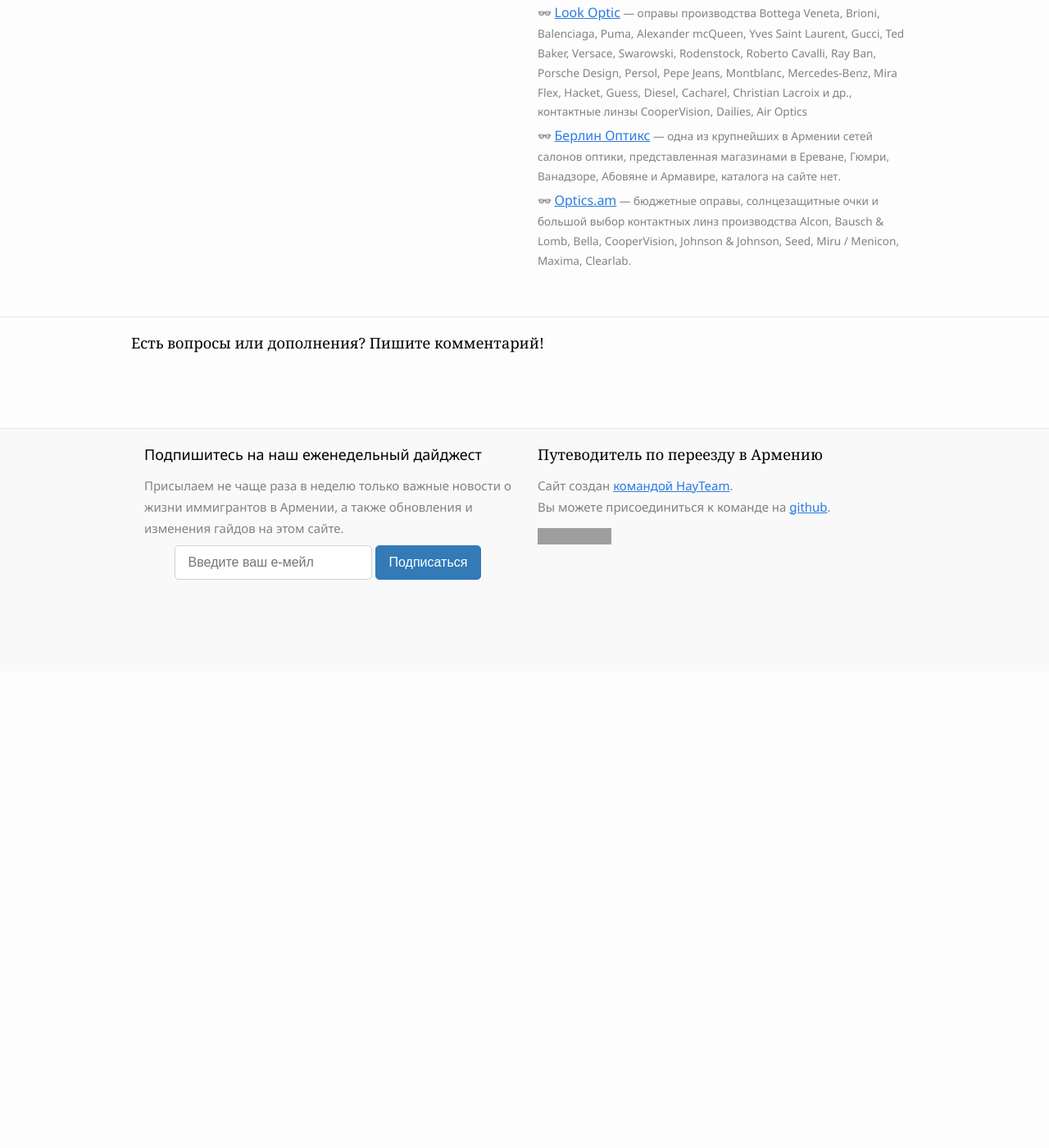
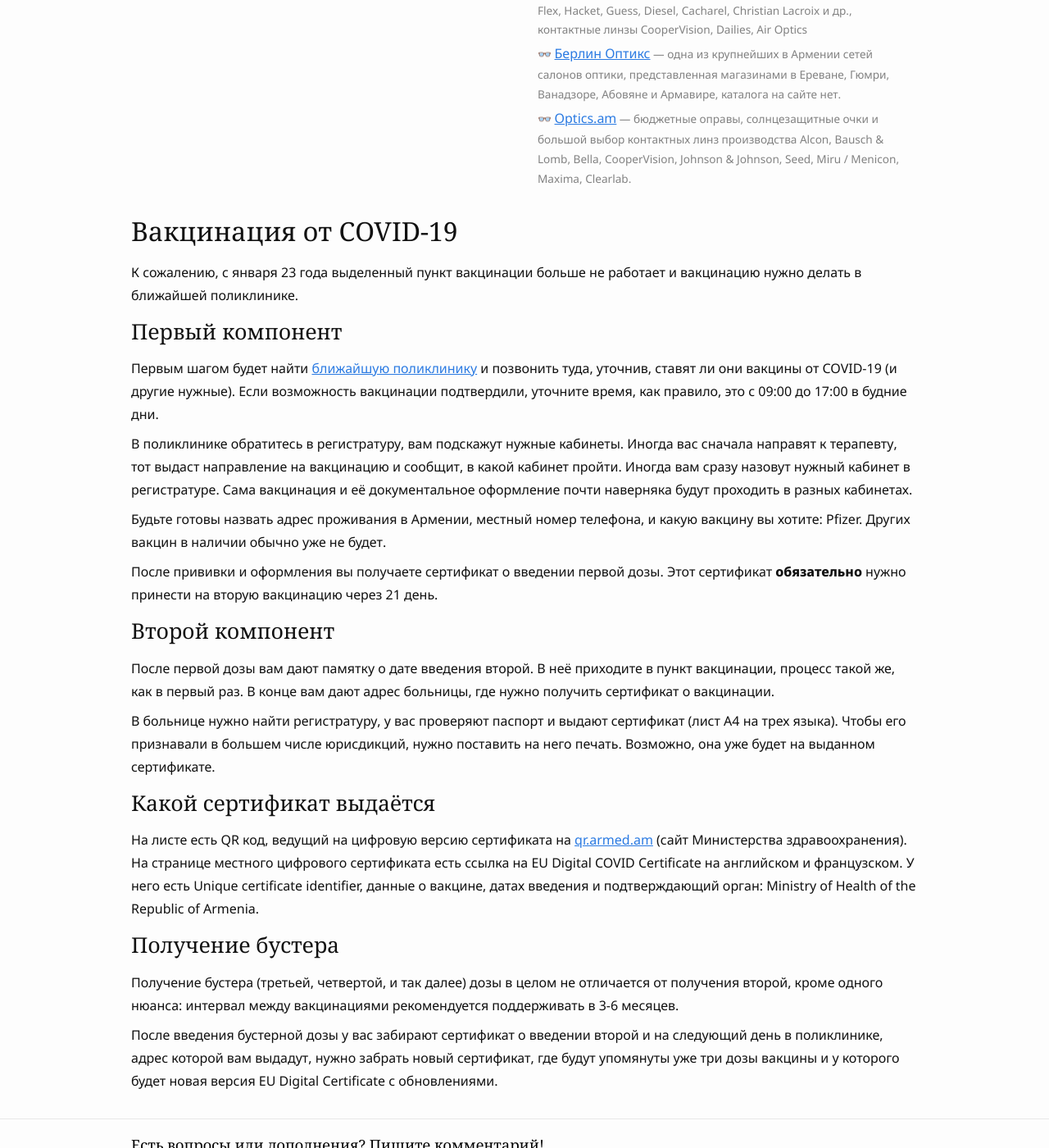
Before and after one commit to haywiki/haywiki.github.io, a Jekyll site: the page built from life/healthcare.md, in a window 1280 px wide and 1400 px high, scrolled down 2978 px. Shown: the whole window at 82% size. Built offline with Jekyll 4.4.1, drawn with Linux system fonts in a browser that asks for light colours; nearby versions of some CDN libraries; a script that is not in the unit is left out; before the commit the page ends 3797 px from its top, so only the background shows below that; some of the changed text lies outside the part shown; grey boxes are pictures that could not be loaded.

Commit message:
информация о вакцинах covid обновлена

```diff
--- a/life/healthcare.md
+++ b/life/healthcare.md
@@ -144,3 +139,35 @@
 
 </div>
 </div>
+
+## Вакцинация от COVID-19
+
+К сожалению, с января 23 года выделенный пункт вакцинации больше не работает и вакцинацию нужно делать в ближайшей поликлинике.
+
+### Первый компонент
+
+Первым шагом будет найти [ближайшую поликлинику](https://www.spyur.am/ru/yellow_pages/yp/430) и позвонить туда, уточнив, ставят ли они вакцины от COVID-19 (и другие нужные). Если возможность вакцинации подтвердили, уточните время, как правило, это с 09:00 до 17:00 в будние дни.
+
+В поликлинике обратитесь в регистратуру, вам подскажут нужные кабинеты. Иногда вас сначала направят к терапевту, тот выдаст направление на вакцинацию и сообщит, в какой кабинет пройти. Иногда вам сразу назовут нужный кабинет в регистратуре. Сама вакцинация и её документальное оформление почти наверняка будут проходить в разных кабинетах.
+
+Будьте готовы назвать адрес проживания в Армении, местный номер телефона, и какую вакцину вы хотите: Pfizer. Других вакцин в наличии обычно уже не будет.
+
+После прививки и оформления вы получаете сертификат о введении первой дозы. Этот сертификат **обязательно** нужно принести на вторую вакцинацию через 21 день.
+
+### Второй компонент
+
+После первой дозы вам дают памятку о дате введения второй. В неё приходите в пункт вакцинации, процесс такой же, как в первый раз.
+В конце вам дают адрес больницы, где нужно получить сертификат о вакцинации.
+
+В больнице нужно найти регистратуру, у вас проверяют паспорт и выдают сертификат (лист A4 на трех языка).
+Чтобы его признавали в большем числе юрисдикций, нужно поставить на него печать. Возможно, она уже будет на выданном сертификате.
+
+### Какой сертификат выдаётся
+
+На листе есть QR код, ведущий на цифровую версию сертификата на [qr.armed.am](http://qr.armed.am/) (сайт Министерства здравоохранения). На странице местного цифрового сертификата есть ссылка на EU Digital COVID Certificate на английском и французском. У него есть Unique certificate identifier, данные о вакцине, датах введения и подтверждающий орган: Ministry of Health of the Republic of Armenia.
+
+### Получение бустера
+
+Получение бустера (третьей, четвертой, и так далее) дозы в целом не отличается от получения второй, кроме одного нюанса: интервал между вакцинациями рекомендуется поддерживать в 3-6 месяцев.
+
+После введения бустерной дозы у вас забирают сертификат о введении второй и на следующий день в поликлинике, адрес которой вам выдадут, нужно забрать новый сертификат, где будут упомянуты уже три дозы вакцины и у которого будет новая версия EU Digital Certificate с обновлениями.
```
Also changed, not shown: other parts of life/healthcare.md (+0 -5 lines).
